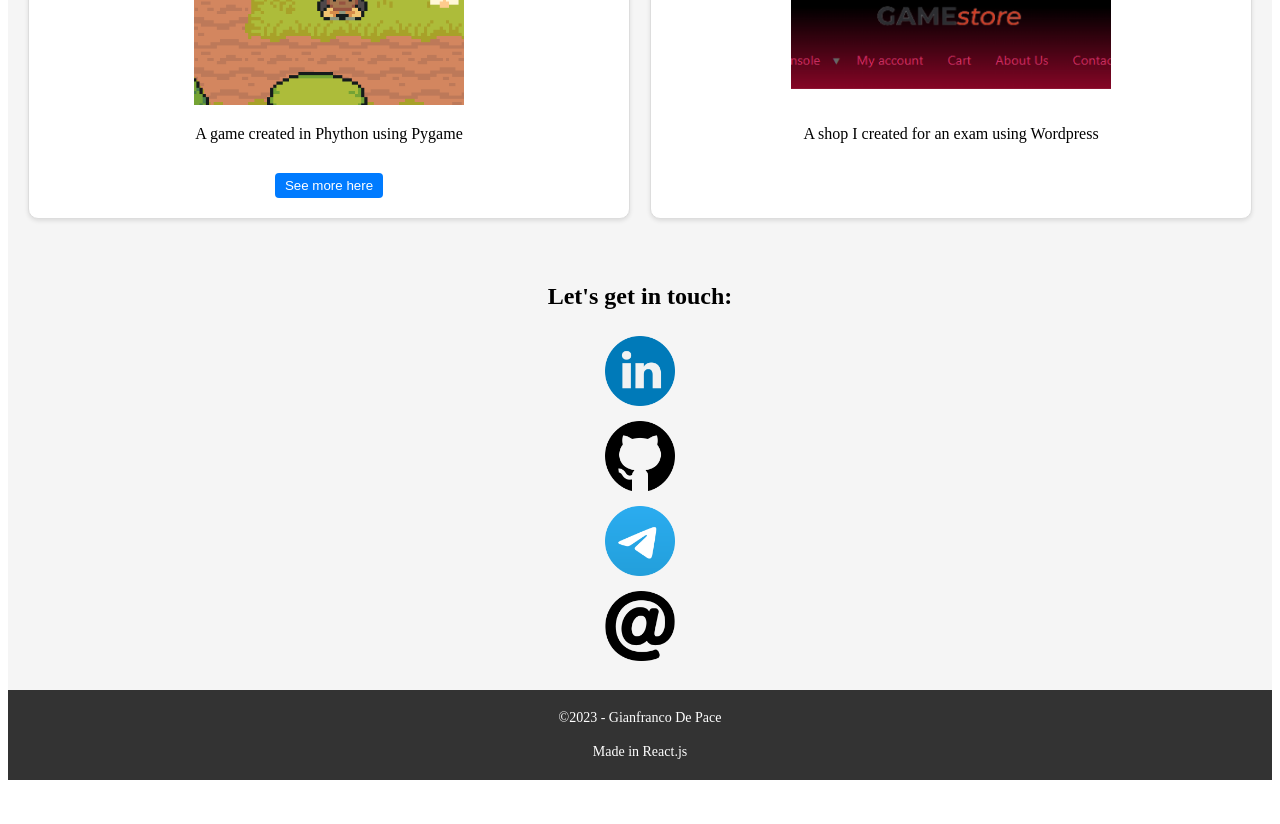
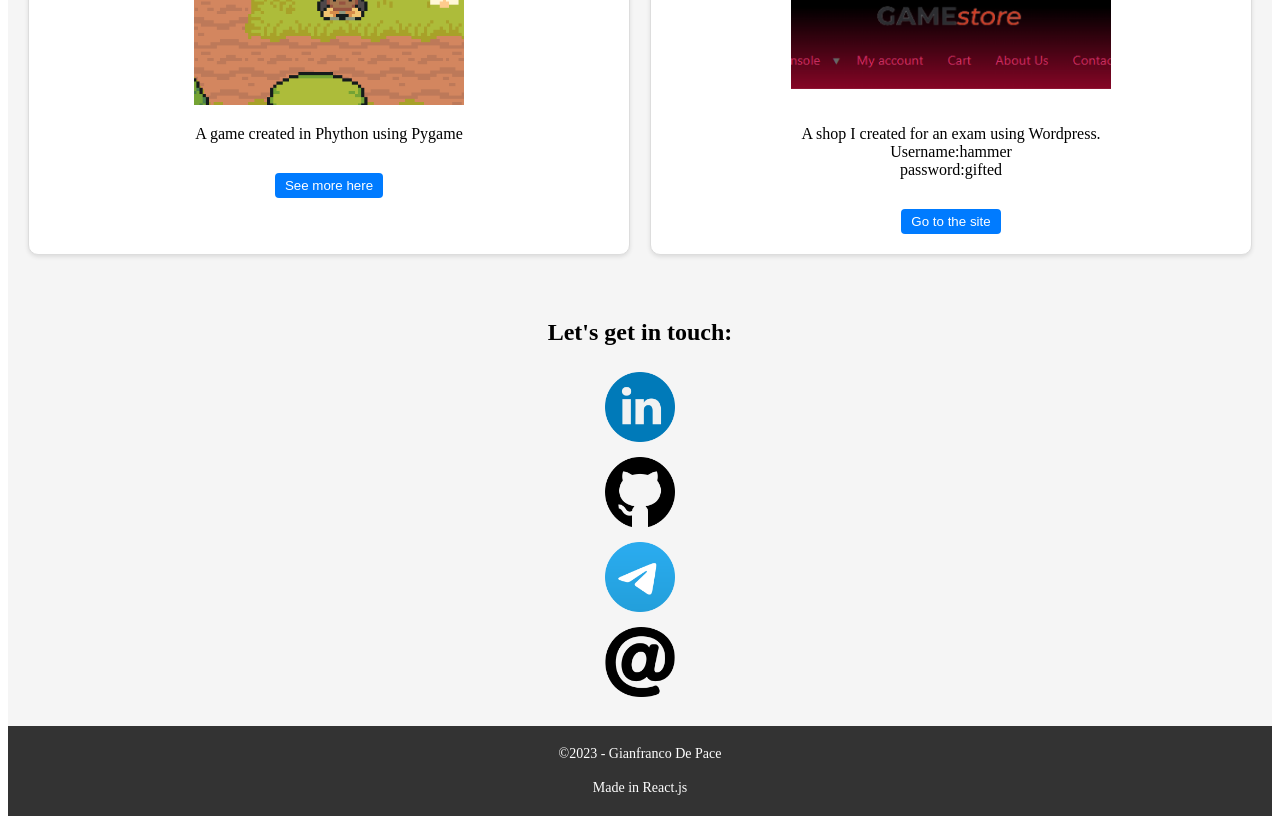
Before and after one commit to GianfrancoDePace/MyPortfolio-Definitive, a React (Vite) app: page / in a window 1280 px wide. Shown: the part 1880-2704 px from the top of the page. Before the commit the page ends 2668 px from the top, so only its background shows below. Built offline with nearby package versions, Linux system fonts and the light colour scheme; no server answers.

Commit message:
update Projects

```diff
--- a/src/Componenti/Projects/Projects.css
+++ b/src/Componenti/Projects/Projects.css
@@ -36,7 +36,7 @@
   margin-top: 10px;
 }
 
-#zelda {
+.project-button {
   margin-top: 10px;
   padding: 5px 10px;
 
--- a/src/Componenti/Projects/Projects.tsx
+++ b/src/Componenti/Projects/Projects.tsx
@@ -6,6 +6,9 @@ const Projects = () => {
 
   function ZeldaLink(){
     window.open("https://github.com/GianfrancoDePace/Zelda");
+  }
+  function WpLink(){
+    window.open("hungry-yogurt.localsite.io");
   }
 
   return (
@@ -26,7 +29,7 @@ const Projects = () => {
             </div>
             <div className="descrizione">
               <p>A game created in Phython using Pygame </p>
-               <button id="zelda" onClick={ZeldaLink}>See more here</button>
+               <button className="project-button" onClick={ZeldaLink}>See more here</button>
             </div>
           </div>
           <div className="progetto">
@@ -41,7 +44,11 @@ const Projects = () => {
               />
             </div>
             <div className="descrizione">
-              <p>A shop I created for an exam using Wordpress </p>
+              <p>A shop I created for an exam using Wordpress. <br />
+                Username:hammer <br />
+                password:gifted
+              </p>
+              <button className="project-button" onClick={WpLink}>Go to the site</button>
             </div>
           </div>
         </div>
```
